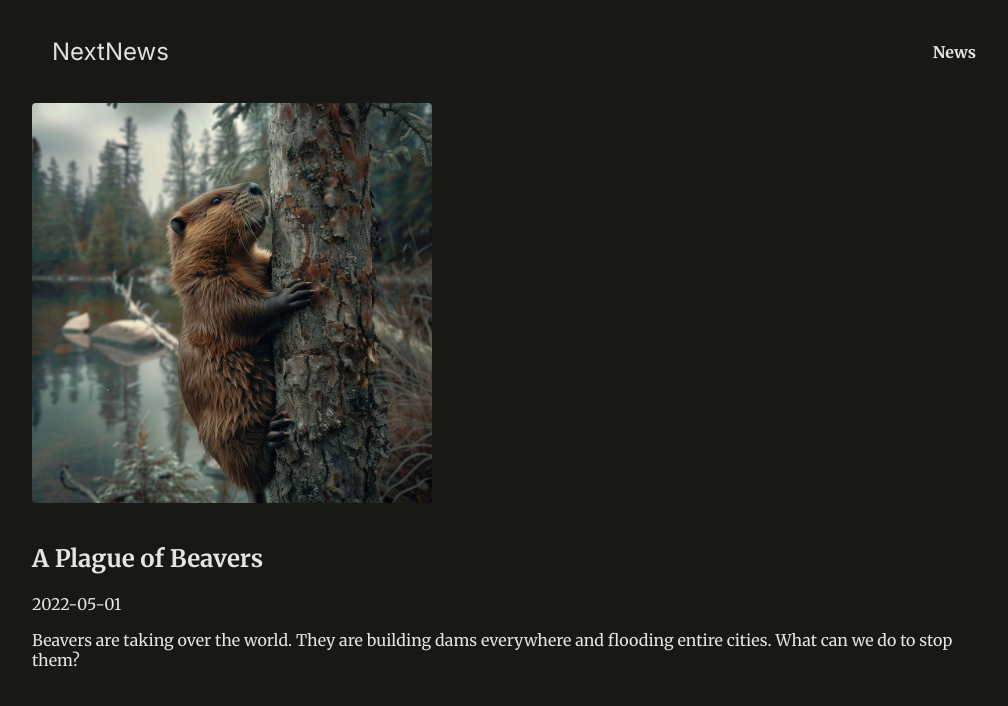
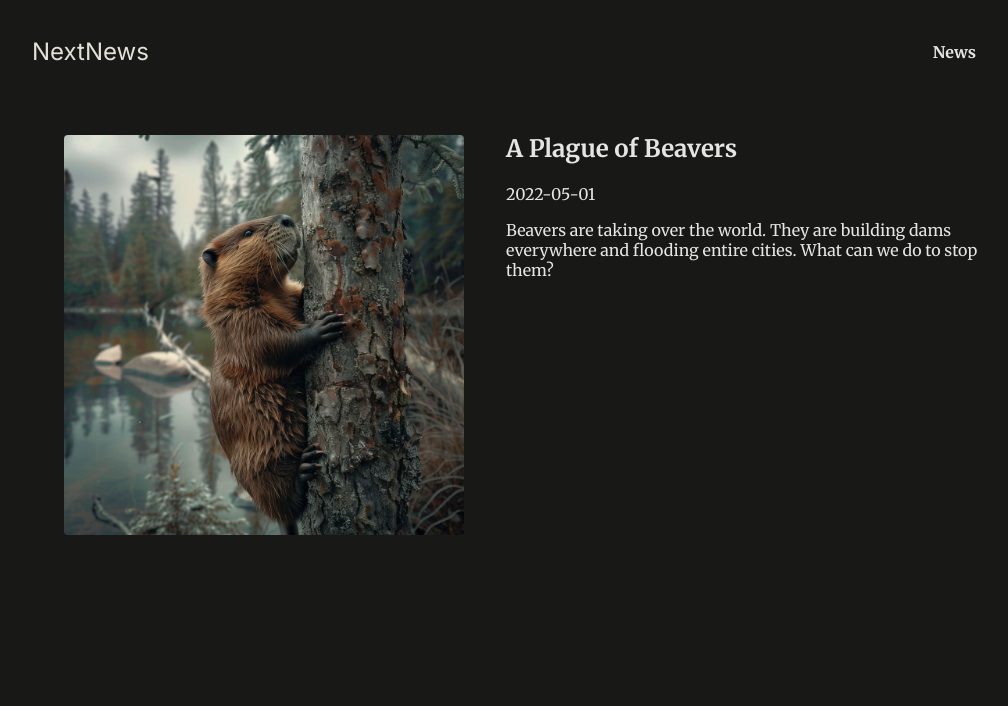
Before and after one commit to ekinkarakoc/news-site-app, a Next.js app: page /news/beaver-plague in a window 1280 px wide. Shown: the top 706 px of the page, without its empty margins (128-1136 px from the left). Built offline with nearby package versions, Linux system fonts and the light colour scheme.

Commit message:
paralel routes

```diff
--- a/app/globals.css
+++ b/app/globals.css
@@ -38,6 +38,7 @@ ul {
   font-size: 1.5rem;
   border-radius: 4px;
   padding: 5px 10px;
+  margin-left: -20px;
 }
 
 #logo:hover .next-and {
@@ -155,8 +156,19 @@ ul {
   align-items: center;
 }
 
+.header {
+  display: flex;
+  flex-direction: row;
+  justify-content: space-between;
+}
+
+.header-content {
+  margin: 10px;
+}
+
 .news-article img {
   width: 25rem;
+  margin: 2rem;
   margin-bottom: 1rem;
   border-radius: 4px;
 }
--- a/app/news/[slug]/page.js
+++ b/app/news/[slug]/page.js
@@ -1,4 +1,5 @@
 import { DUMMY_NEWS } from "@/dummy-news";
+import { notFound } from "next/navigation";
 import React from "react";
 
 const NewsDetailPage = ({ params }) => {
@@ -7,14 +8,20 @@ const NewsDetailPage = ({ params }) => {
     return newsItem.slug == newsSlug;
   });
 
+  if (!newsItem) {
+    notFound();
+  }
+
   return (
     <article className="news-article">
-      <header>
+      <header className="header">
         <img src={`/images/news/${newsItem.image}`} alt={newsItem.title} />
-        <h1>{newsItem.title}</h1>
-        <time datetime={newsItem.date}>{newsItem.date}</time>
+        <div className="header-content">
+          <h1>{newsItem.title}</h1>
+          <time dateTime={newsItem.date}>{newsItem.date}</time>
+          <p>{newsItem.content}</p>
+        </div>
       </header>
-      <p>{newsItem.content}</p>
     </article>
   );
 };
--- a/app/news/page.js
+++ b/app/news/page.js
@@ -1,4 +1,3 @@
-import Link from "next/link";
 import React from "react";
 import { DUMMY_NEWS } from "@/dummy-news";
 import NewsList from "@/components/news-list";
--- a/components/news-list.js
+++ b/components/news-list.js
@@ -1,3 +1,4 @@
+import Link from "next/link";
 import React from "react";
 
 const NewsList = ({ news }) => {
```
Also changed, not shown: app/archive/@archive/[year]/page.js (+5 -2 lines), app/archive/@latest/default.js (added, +15 -0 lines), app/archive/@latest/page.js (deleted, +0 -11 lines), app/news/[slug]/not-found.js (added, +12 -0 lines).
